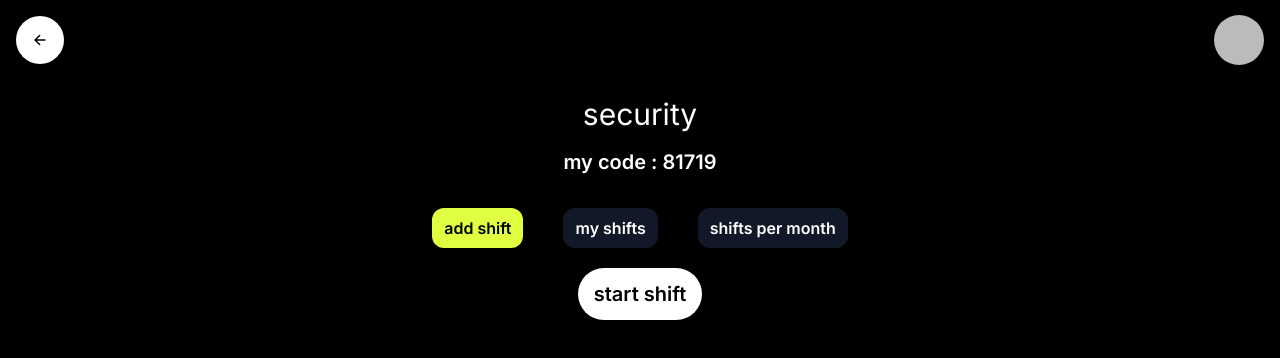
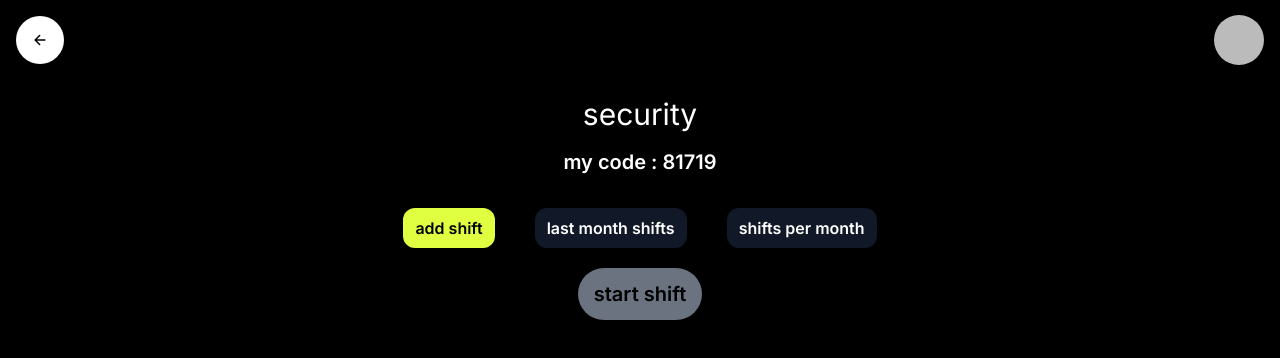
Before and after one commit to leeya018/work, a Next.js app: page /security in a window 1280 px wide. Shown: the top 358 px of the page. Built offline with nearby package versions, Linux system fonts and the light colour scheme; no server answers; sample sign-in values are in the browser's storage.

Commit message:
mobx store work good shiftstore

```diff
--- a/src/app/cash/page.tsx
+++ b/src/app/cash/page.tsx
@@ -7,10 +7,14 @@ import ProtectedRoute from "@/components/protectedRoute";
 import ShiftsInfo from "@/components/ShiftsInfo";
 import { useRouter } from "next/navigation";
 import React, { useEffect, useState } from "react";
+import { shiftStore } from "@/stores/shiftStore";
+import { observer } from "mobx-react-lite";
 
-export default function CashPage() {
+function CashPage() {
   const [chosen, setChosen] = useState<string>("shifts");
   const router = useRouter();
+
+  shiftStore.setTitle("cash");
 
   return (
     <ProtectedRoute>
@@ -58,9 +62,11 @@ export default function CashPage() {
           </div>
         )}
 
-        {chosen === "shifts" && <ShiftsInfo title={"cash"} />}
+        {chosen === "shifts" && <ShiftsInfo />}
         {chosen === "codes" && <Vegs />}
       </div>
     </ProtectedRoute>
   );
 }
+
+export default observer(CashPage);
--- a/src/app/security/page.tsx
+++ b/src/app/security/page.tsx
@@ -19,7 +19,7 @@ export default function SecurityPage() {
           my code : 81719
         </div>
         <div className="mt-8">
-          <ShiftsInfo title={TITLES.security} />
+          <ShiftsInfo />
         </div>
       </div>
     </ProtectedRoute>
--- a/src/components/AddShift.tsx
+++ b/src/components/AddShift.tsx
@@ -9,22 +9,12 @@ import { getCurrentShiftApi } from "@/firestore/shifts/getCurrentShiftApi";
 import { Shift } from "@/interfaces/Shift";
 import { updateShiftsApi } from "@/firestore/shifts/updateShift";
 import { Timestamp } from "firebase/firestore";
-type AddShiftProps = {
-  title: string;
-};
+import { shiftStore } from "@/stores/shiftStore";
 
-// const date123 = Timestamp.now();
-const AddShift = ({ title }: AddShiftProps) => {
+const AddShift = () => {
   const [currentShift, setCurrentShift] = useState<Shift | null>(null);
 
-  // useEffect(() => {
-  //   getCurrentShiftApi(userStore.user.uid, title)
-  //     .then((shiftItem) => {
-  //       setLastShift(shiftItem);
-  //     })
-  //     .catch((err) => console.log(err));
-  // }, []);
-
+  console.log("=============AddShift============1");
   useEffect(() => {
     const localShiftStr = localStorage.getItem("curr_shift");
     if (localShiftStr) {
@@ -33,11 +23,16 @@ const AddShift = ({ title }: AddShiftProps) => {
       myShift.startedAt = new Timestamp(seconds, nanoseconds);
       setCurrentShift(myShift);
     }
+    console.log("=============AddShift============useEffect");
+
+    return () => {
+      console.log("=============AddShift============useEffect done");
+    };
   }, []);
 
   const startShift = async () => {
     const shift = {
-      title,
+      title: shiftStore.title,
       startedAt: Timestamp.now(),
     };
     localStorage.setItem("curr_shift", JSON.stringify(shift));
@@ -68,8 +63,8 @@ const AddShift = ({ title }: AddShiftProps) => {
       <div className="flex justify-center items-center mt-5">
         <button
           onClick={currentShift ? endShift : startShift}
-          className={`${title === "" ? "dis-btn" : "btn"}`}
-          disabled={title === ""}
+          className={`${shiftStore.title === "" ? "dis-btn" : "btn"}`}
+          disabled={shiftStore.title === ""}
         >
           {currentShift ? "end shift" : "start shift"}
         </button>
--- a/src/components/Shifts.tsx
+++ b/src/components/Shifts.tsx
@@ -2,25 +2,19 @@ import { timeDifferenceDuration, TITLES } from "@/util";
 import React, { use, useEffect, useState } from "react";
 import ShiftCard from "./Shift";
 import { Shift } from "@/interfaces/Shift";
-import useFetchShifts from "@/hooks/useFetchShifts";
 import { shiftStore } from "@/stores/shiftStore";
 import { observer } from "mobx-react-lite";
 
-type ShiftsProps = {
-  title: string;
-  year: number;
-  month: number;
-};
-
-function Shifts({ title, year, month }: ShiftsProps) {
+function Shifts() {
   const [totalWage, setTotalWage] = useState(-1);
   const [totalHours, setTotalHours] = useState(-1);
-  useFetchShifts(title, year, month);
+
+  // useFetchShifts(shiftStore.title, shiftStore.year, shiftStore.month);
 
   useEffect(() => {
     setTotalHours(-1);
     setTotalWage(-1);
-  }, [title, year, month]);
+  }, [shiftStore.title, shiftStore.year, shiftStore.month]);
 
   // console.log(shifts);
 
@@ -42,7 +36,7 @@ function Shifts({ title, year, month }: ShiftsProps) {
   };
   return (
     <div>
-      {shiftStore.isLoading && title && (
+      {shiftStore.isLoading && shiftStore.title && (
         <div className="mt-5 text-xl font-semibold text-white flex justify-center">
           Loading ...
         </div>
--- a/src/components/ShiftsInfo.tsx
+++ b/src/components/ShiftsInfo.tsx
@@ -5,22 +5,15 @@ import ProtectedRoute from "@/components/protectedRoute";
 import Shifts from "@/components/Shifts";
 import ShiftsPerMonth from "@/components/ShiftsPerMonth";
 import { getShiftsApi } from "@/firestore/shifts/getShifts";
-import useFetchShifts from "@/hooks/useFetchShifts";
 import { Shift } from "@/interfaces/Shift";
 import { messageStore } from "@/stores/messageStore";
+import { shiftStore } from "@/stores/shiftStore";
 import userStore from "@/stores/userStore";
 import { getAuth, signOut } from "firebase/auth";
 import { observer } from "mobx-react-lite";
 import React, { useEffect, useState } from "react";
 
-const today = new Date();
-const curr_m = today.getMonth() + 1;
-const curr_y = today.getFullYear();
-
-type ShiftsInfoProps = {
-  title: string;
-};
-const ShiftsInfo = ({ title }: ShiftsInfoProps) => {
+const ShiftsInfo = () => {
   const [chosen, setChosen] = useState<string>("add_shift");
 
   return (
@@ -36,11 +29,16 @@ const ShiftsInfo = ({ title }: ShiftsInfoProps) => {
         </button>
         <button
           className={`${
-            chosen === "shifts" && "bg-yellow p-5 rounded-xl text-black"
+            chosen === "last month shifts" &&
+            "bg-yellow p-5 rounded-xl text-black"
           }  px-3 py-2 bg-gray-900 rounded-xl`}
-          onClick={() => setChosen("shifts")}
+          onClick={() => {
+            setChosen("last month shifts");
+            shiftStore.resetMonth();
+            shiftStore.resetYear();
+          }}
         >
-          my shifts
+          last month shifts
         </button>
         <button
           className={`${
@@ -51,11 +49,9 @@ const ShiftsInfo = ({ title }: ShiftsInfoProps) => {
           shifts per month
         </button>
       </div>
-      {chosen === "add_shift" && <AddShift title={title} />}
-      {chosen === "shifts" && (
-        <Shifts title={title} month={curr_m} year={curr_y} />
-      )}
-      {chosen === "shifts_per_m" && <ShiftsPerMonth title={title} />}
+      {chosen === "add_shift" && <AddShift />}
+      {chosen === "last month shifts" && <Shifts />}
+      {chosen === "shifts_per_m" && <ShiftsPerMonth />}
 
       <Alert />
     </div>
--- a/src/components/ShiftsPerMonth.tsx
+++ b/src/components/ShiftsPerMonth.tsx
@@ -3,48 +3,35 @@ import Shifts from "./Shifts";
 import { MONTHS, YEARS } from "@/util";
 import { title } from "process";
 import Select from "@/ui/Select";
+import { shiftStore } from "@/stores/shiftStore";
+import { observer } from "mobx-react-lite";
 
-const today = new Date();
-const curr_m = today.getMonth() + 1;
-const curr_y = today.getFullYear();
-
-type ShiftsPerMonthProps = {
-  title: string;
-};
-export default function ShiftsPerMonth({ title }: ShiftsPerMonthProps) {
-  const [chosenMonth, setChosenMonth] = useState(curr_m);
-  const [chosenYear, setChosenYear] = useState(curr_y);
-
-  const handleChangeM = (event: any) => {
-    setChosenMonth(event.target.value);
-  };
-  const handleChangeY = (event: any) => {
-    setChosenYear(event.target.value);
-  };
-
+function ShiftsPerMonth() {
   return (
     <div>
       {/* slects */}
       <div className="flex justify-center gap-4 mt-5">
         <Select
           options={MONTHS}
-          onChange={handleChangeM}
+          onChange={(e: any) => shiftStore.setMonth(e.target.value)}
           name="month"
           id="month"
-          value={chosenMonth}
+          value={shiftStore.month}
         />
         <Select
           name="year"
           id="year"
-          value={chosenYear}
-          onChange={handleChangeY}
+          value={shiftStore.year}
+          onChange={(e: any) => shiftStore.setYear(e.target.value)}
           options={YEARS}
         />
       </div>
 
       <div>
-        <Shifts title={title} month={chosenMonth} year={chosenYear} />
+        <Shifts />
       </div>
     </div>
   );
 }
+
+export default observer(ShiftsPerMonth);
--- a/src/hooks/useFetchShifts.tsx
+++ /dev/null
@@ -1,34 +0,0 @@
-import { getShiftsApi } from "@/firestore/shifts/getShifts";
-import { Shift } from "@/interfaces/Shift";
-import { messageStore } from "@/stores/messageStore";
-import { shiftStore } from "@/stores/shiftStore";
-import userStore from "@/stores/userStore";
-import { useEffect, useState } from "react";
-
-export default function useFetchShifts(
-  title: string,
-  year: number,
-  month: number
-) {
-  useEffect(() => {
-    shiftStore.setIsLoading(true);
-    if (userStore.user && title) {
-      getShiftsApi(userStore.user.uid, title, year, month)
-        .then((shiftsItems) => {
-          shiftStore.setShifts(shiftsItems);
-          messageStore.setMessage({
-            type: "success",
-            text: "fetch shifts succesfully",
-          });
-          shiftStore.setIsLoading(false);
-          shiftStore.setShifts(shiftsItems);
-        })
-        .catch((err: any) => {
-          console.log(err);
-          shiftStore.setIsLoading(false);
-
-          messageStore.setMessage({ type: "error", text: err.message });
-        });
-    }
-  }, [userStore.user, title, year, month]);
-}
--- a/src/stores/shiftStore.ts
+++ b/src/stores/shiftStore.ts
@@ -1,14 +1,45 @@
 // stores/ShiftStore.ts
+import { getShiftsApi } from "@/firestore/shifts/getShifts";
 import { Shift } from "@/interfaces/Shift";
-import { makeAutoObservable } from "mobx";
+import { autorun, makeAutoObservable } from "mobx";
+import userStore from "./userStore";
+import { messageStore } from "./messageStore";
+
+const today = new Date();
+const curr_m = today.getMonth() + 1;
+const curr_y = today.getFullYear();
 
 class ShiftStore {
   shifts: Shift[] = [];
   chosen: Shift | null = null;
   isLoading: boolean = false;
+  month: number = curr_m;
+  year: number = curr_y;
+  title: string = "";
 
   constructor() {
     makeAutoObservable(this);
+    this.getData();
+    autorun((): void => {
+      console.log(`myObservable changed to:`);
+      this.getData();
+    });
+  }
+
+  setTitle(title: string) {
+    this.title = title;
+  }
+  resetMonth() {
+    this.month = curr_m;
+  }
+  resetYear() {
+    this.year = curr_y;
+  }
+  setMonth(month: number) {
+    this.month = month;
+  }
+  setYear(year: number) {
+    this.year = year;
   }
   setIsLoading(isLoading: boolean) {
     this.isLoading = isLoading;
@@ -19,6 +50,31 @@ class ShiftStore {
   setChosen(shift: Shift) {
     this.chosen = shift;
   }
+
+  getData() {
+    this.isLoading = true;
+
+    if (userStore.user && this.title) {
+      getShiftsApi(userStore.user.uid, this.title, this.year, this.month)
+        .then((shiftsItems) => {
+          this.shifts = shiftsItems;
+          messageStore.setMessage({
+            type: "success",
+            text: "fetch shifts succesfully",
+          });
+
+          this.isLoading = false;
+
+          this.shifts = shiftsItems;
+        })
+        .catch((err: any) => {
+          console.log(err);
+          this.isLoading = false;
+
+          messageStore.setMessage({ type: "error", text: err.message });
+        });
+    }
+  }
 }
 
 export const shiftStore = new ShiftStore();
```
